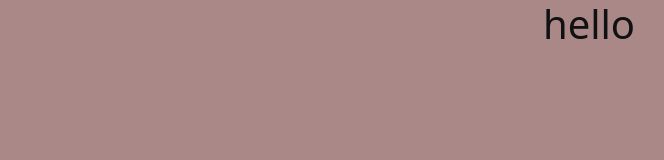
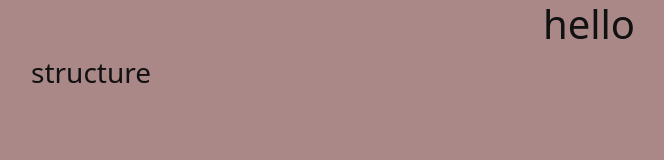
Before and after one commit to Vege25/DM22-Portfolio, a website: page index.html in a window 1280 px wide. Shown: the whole page, without its empty margins (51-715 px from the left). Drawn offline with nearby package versions, Linux system fonts and the light colour scheme.

Commit message:
test
test

```diff
--- a/index.html
+++ b/index.html
@@ -12,7 +12,7 @@
 <body>
     <h1>hello</h1>
     <div class="container">
-
+        <h3>structure</h3>
     </div>
 </body>
 </html>
```
